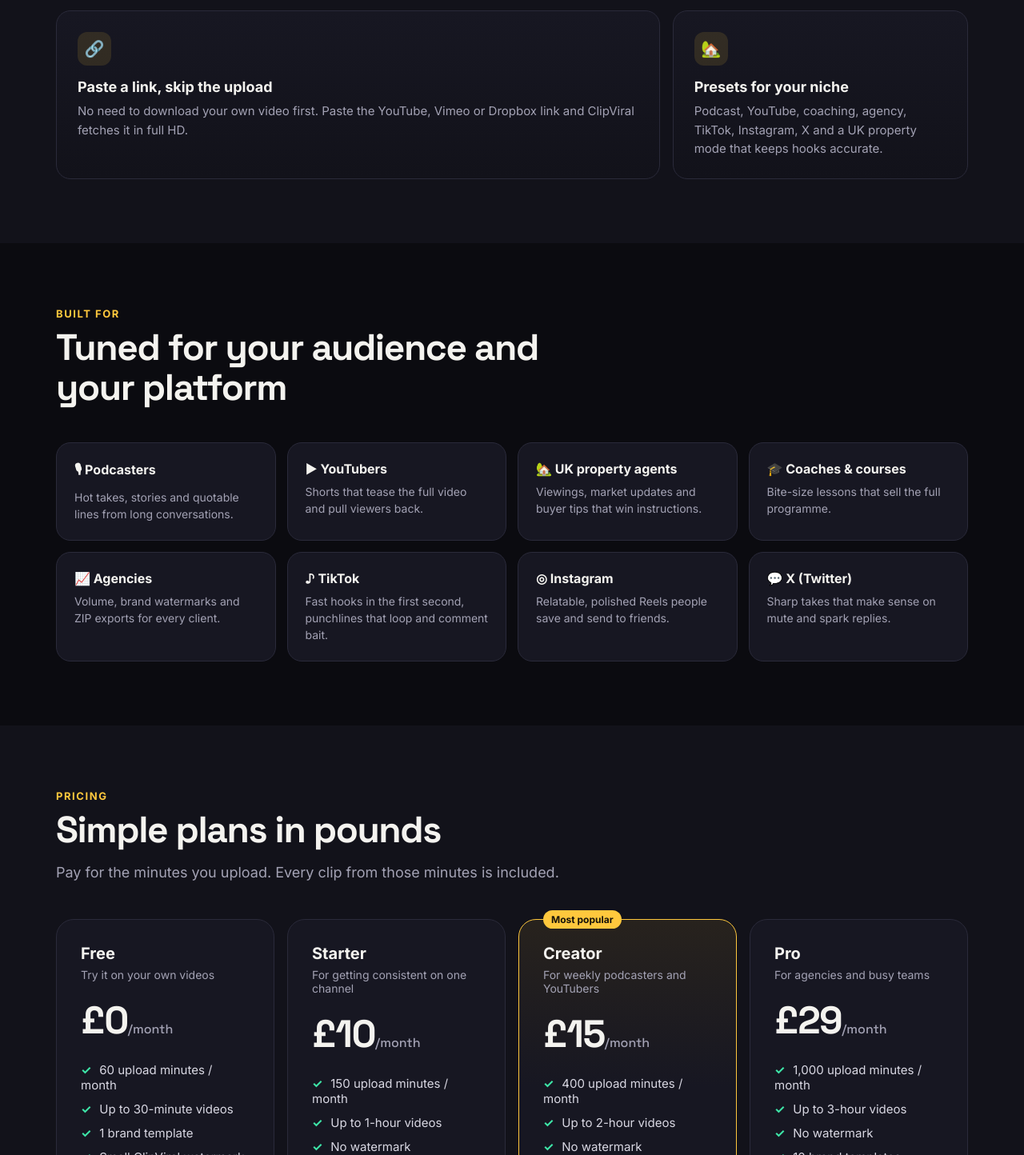
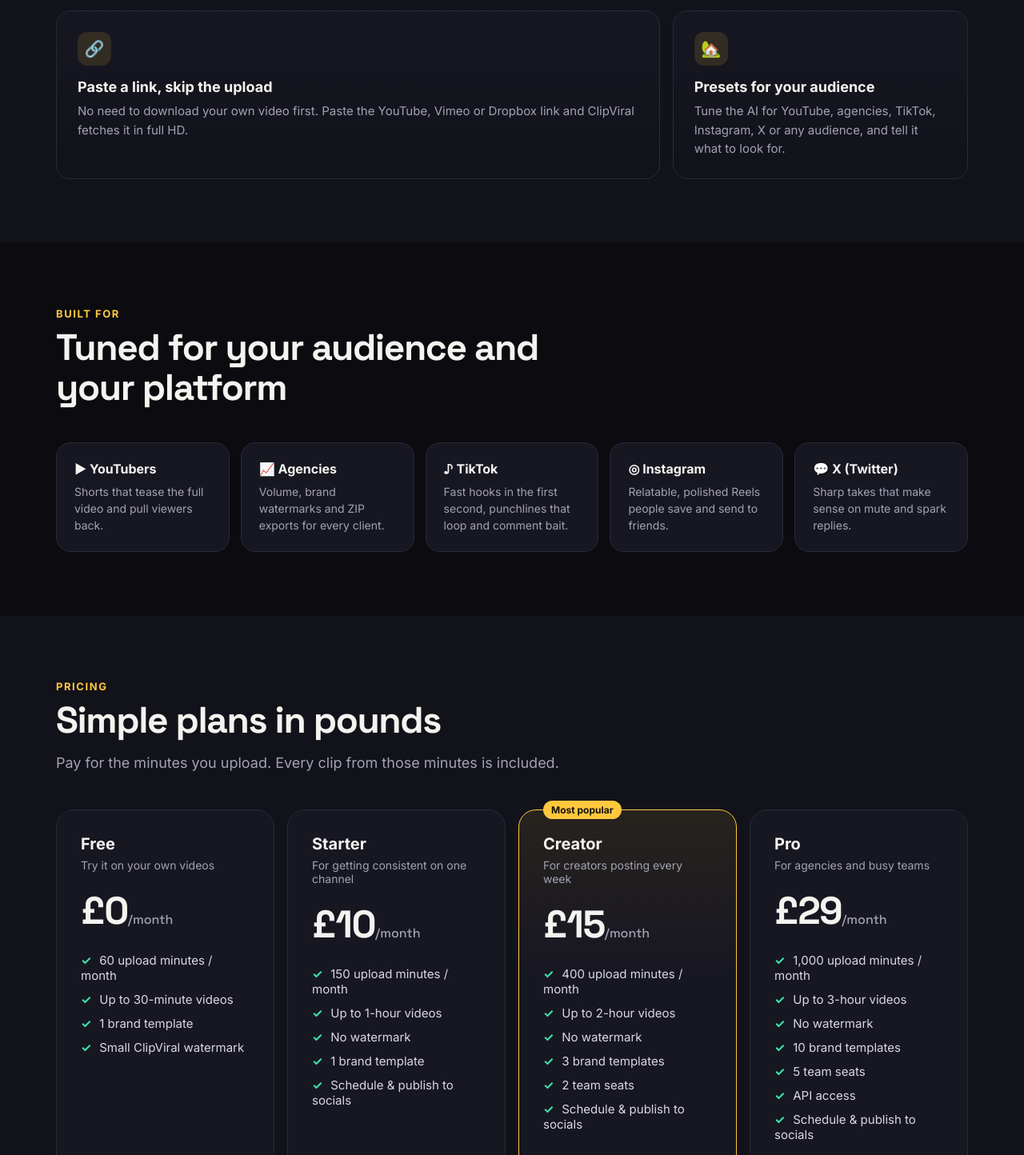
Before and after one commit to AlfadilJouma793/ClipViral, a plain HTML site: page web/index.html in a window 1280 px wide. Shown: the part 2602-4046 px from the top of the page at 80% size. Drawn offline with Linux system fonts and the light colour scheme; files that its build step writes are made by us from their sources; files whose address does not match are found by name.

Commit message:
Remove podcaster, coach and UK property cards from Built for section
Co-Authored-By: Claude Opus 5.5 <noreply@anthropic.com>
Claude-Session: https://claude.ai/code/session_018ainVpRhutxfFtbBpuGTD9

```diff
--- a/web/app.css
+++ b/web/app.css
@@ -113,7 +113,7 @@ h2 { font-family: var(--display); font-size: clamp(30px, 4vw, 46px); letter-spac
 .feature p { margin: 0; color: var(--muted); line-height: 1.55; font-size: 15px; }
 .feature.wide { grid-column: span 2; }
 
-.niches { display: grid; grid-template-columns: repeat(4, 1fr); gap: 14px; }
+.niches { display: grid; grid-template-columns: repeat(5, 1fr); gap: 14px; }
 .niche { border-radius: var(--radius); padding: 22px; background: var(--card); border: 1px solid var(--line); }
 .niche b { display: block; font-size: 16px; margin-bottom: 8px; }
 .niche span { color: var(--muted); font-size: 14px; line-height: 1.5; }
--- a/web/index.html
+++ b/web/index.html
@@ -98,7 +98,7 @@
       <div class="feature"><div class="ico">📅</div><h3>Publish and schedule</h3><p>Connect TikTok, Instagram, YouTube and X, then post now or schedule. Captions are written for each platform.</p></div>
       <div class="feature"><div class="ico">👥</div><h3>Teams and API</h3><p>Invite teammates to share projects, brands and minutes. Pro plans get an API to automate clipping from your own tools.</p></div>
       <div class="feature wide"><div class="ico">🔗</div><h3>Paste a link, skip the upload</h3><p>No need to download your own video first. Paste the YouTube, Vimeo or Dropbox link and ClipViral fetches it in full HD.</p></div>
-      <div class="feature"><div class="ico">🏡</div><h3>Presets for your niche</h3><p>Podcast, YouTube, coaching, agency, TikTok, Instagram, X and a UK property mode that keeps hooks accurate.</p></div>
+      <div class="feature"><div class="ico">🏡</div><h3>Presets for your audience</h3><p>Tune the AI for YouTube, agencies, TikTok, Instagram, X or any audience, and tell it what to look for.</p></div>
     </div>
   </div>
 </section>
@@ -110,10 +110,7 @@
       <h2>Tuned for your audience and your platform</h2>
     </div>
     <div class="niches">
-      <div class="niche"><b>🎙 Podcasters</b><span>Hot takes, stories and quotable lines from long conversations.</span></div>
       <div class="niche"><b>▶ YouTubers</b><span>Shorts that tease the full video and pull viewers back.</span></div>
-      <div class="niche"><b>🏡 UK property agents</b><span>Viewings, market updates and buyer tips that win instructions.</span></div>
-      <div class="niche"><b>🎓 Coaches & courses</b><span>Bite-size lessons that sell the full programme.</span></div>
       <div class="niche"><b>📈 Agencies</b><span>Volume, brand watermarks and ZIP exports for every client.</span></div>
       <div class="niche"><b>♪ TikTok</b><span>Fast hooks in the first second, punchlines that loop and comment bait.</span></div>
       <div class="niche"><b>◎ Instagram</b><span>Relatable, polished Reels people save and send to friends.</span></div>
@@ -143,7 +140,7 @@
         <a class="btn btn-ghost" href="/login?plan=starter">Start with Starter</a>
       </div>
       <div class="plan featured">
-        <h3>Creator</h3><div class="for">For weekly podcasters and YouTubers</div>
+        <h3>Creator</h3><div class="for">For creators posting every week</div>
         <div class="price">£15<small>/month</small></div>
         <ul><li>400 upload minutes / month</li><li>Up to 2-hour videos</li><li>No watermark</li><li>3 brand templates</li><li>2 team seats</li><li>Schedule & publish to socials</li></ul>
         <a class="btn btn-primary" href="/login?plan=creator">Start with Creator</a>
```
